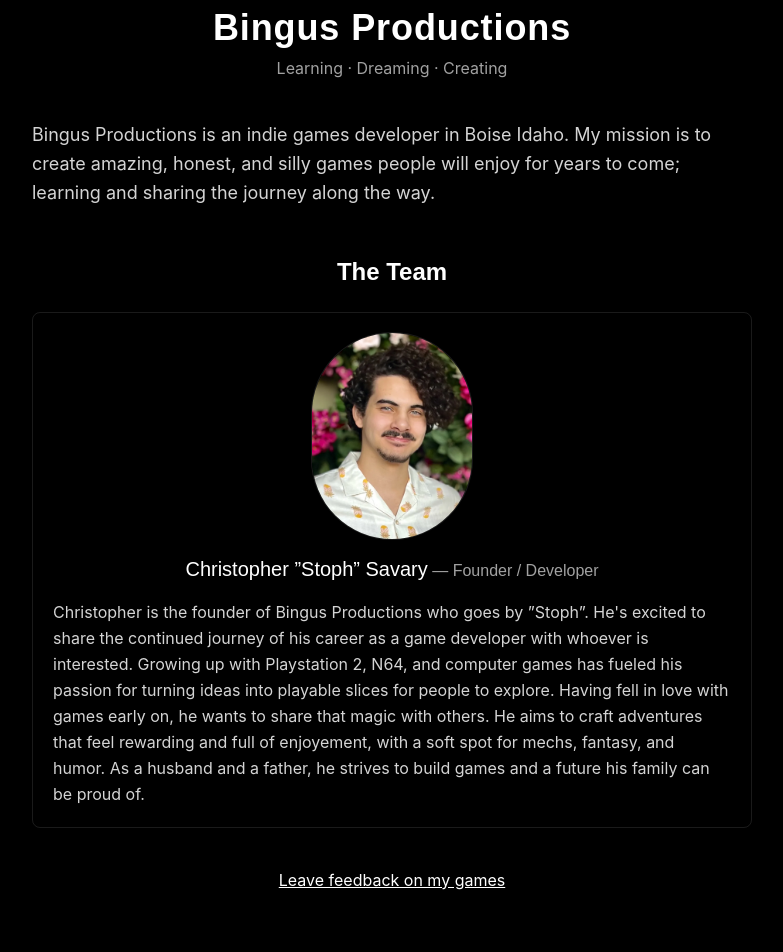
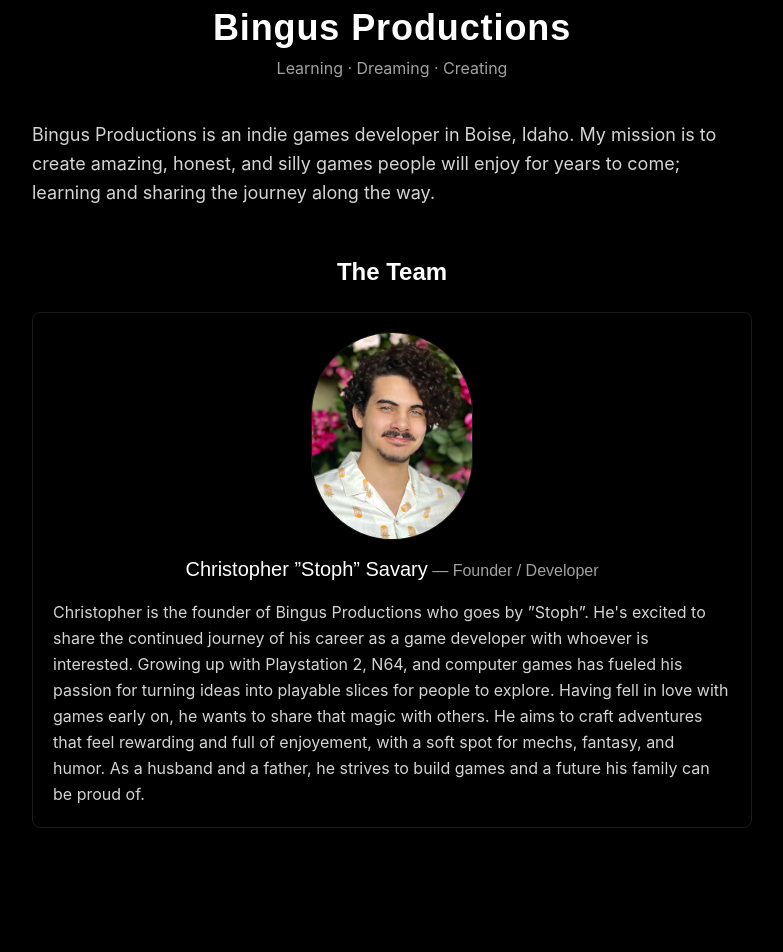
Before and after one commit to Stophii/my-react-portfolio, a Next.js app: page /about in a window 1280 px wide. Shown: the part 360-1312 px from the top of the page, without its empty margins (248-1031 px from the left). Built offline with nearby package versions, Linux system fonts and the light colour scheme.

Commit message:
Remove feedback link from About page

```diff
--- a/src/app/about/page.tsx
+++ b/src/app/about/page.tsx
@@ -20,7 +20,7 @@
       {/* Studio blurb */}
       <section className="mt-10 text-left">
         <p className="text-neutral-300 text-lg leading-relaxed">
-          Bingus Productions is an indie games developer in Boise Idaho. My mission is to create amazing, honest, and silly games people will enjoy for years to come; learning and sharing the journey along the way.
+          Bingus Productions is an indie games developer in Boise, Idaho. My mission is to create amazing, honest, and silly games people will enjoy for years to come; learning and sharing the journey along the way.
         </p>
       </section>
 
@@ -32,7 +32,7 @@
           {/* Your portrait goes here, above your name */}
           <div className="flex flex-col items-center text-center">
             <Image
-              src="/about/stoph.webp"            // <--- put your file here
+              src="/about/stoph.webp"
               alt="Christopher “Stoph” Savary"
               width={160}
               height={160}
@@ -49,18 +49,6 @@
           </p>
         </article>
       </section>
-
-      {/* Optional: feedback link */}
-      <div className="mt-10 text-center">
-        <a
-          href="https://docs.google.com/forms/d/e/1FAIpQLSfHq90OA_X-O0tyP40vwdG1YDaJyX3GO8KGFb7mEVQX03dpxQ/viewform?usp=header"
-          target="_blank"
-          rel="noopener noreferrer"
-          className="inline-block underline"
-        >
-          Leave feedback on my games
-        </a>
-      </div>
     </main>
   );
 }
```
